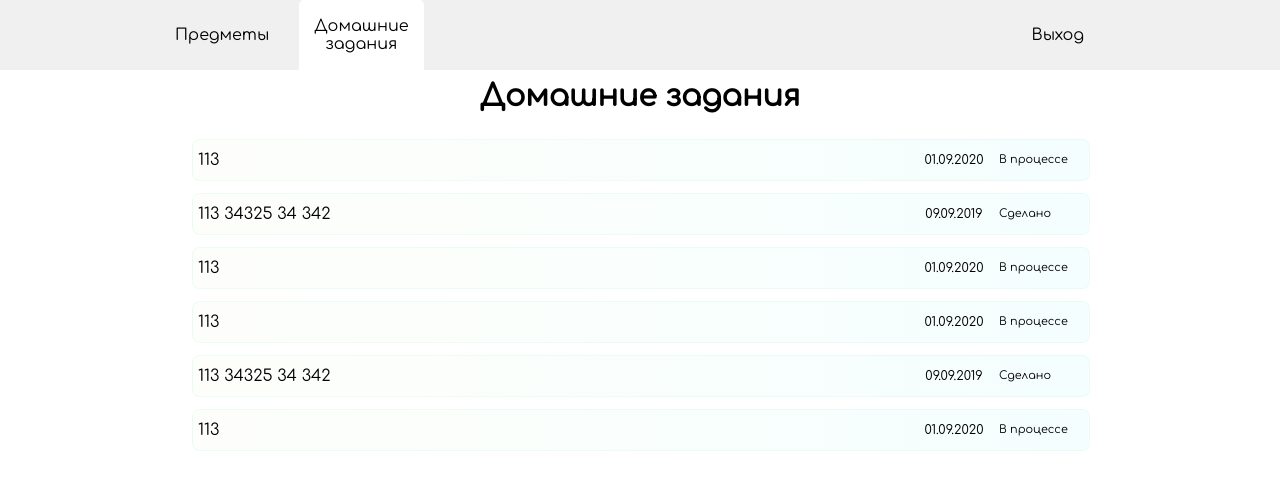
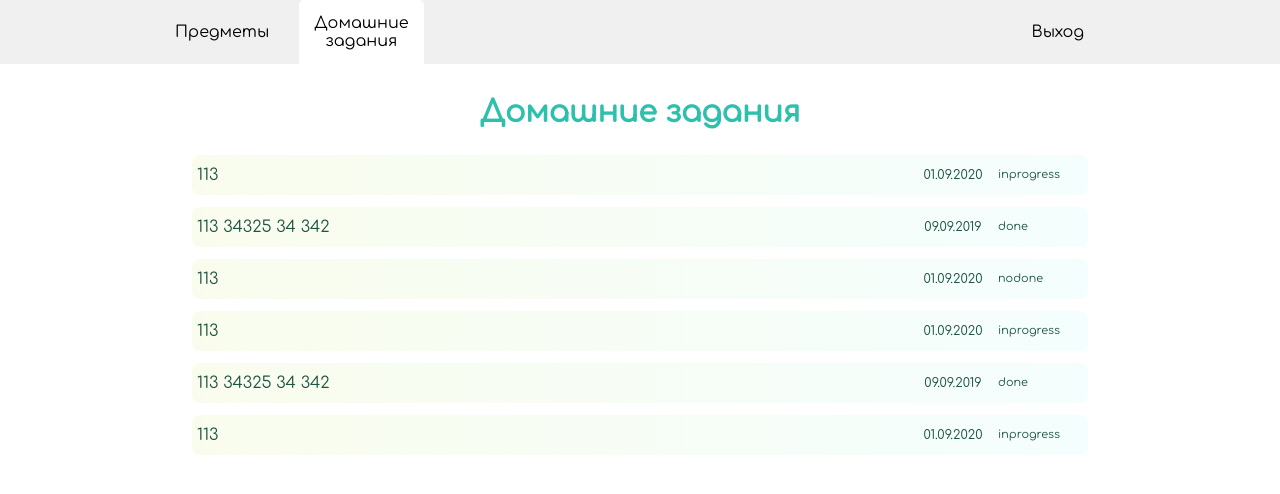
Before and after one commit to vladmv96/study-journal, a React (Create React App) app: page / in a window 1280 px wide. Shown: the top 494 px of the page. Built offline with nearby package versions, Linux system fonts and the light colour scheme.

Commit message:
Styles Changes 1.02

```diff
--- a/src/components/HomeworkCard.js
+++ b/src/components/HomeworkCard.js
@@ -1,5 +1,6 @@
 import React from 'react';
 import '../styles/HomeworkCard.css';
+import {getHomeworkStatusColor} from '../sources/utils';
 
 function HomeworkCard({
     tasks,
--- a/src/components/student/HomeworkModal.js
+++ b/src/components/student/HomeworkModal.js
@@ -2,11 +2,18 @@ import React from 'react';
 import '../../styles/HomeworkModal.css';
 
 function HomeworkModal({
-    currentHomeworkId
+    currentHomeworkId,
+    toggleHomeworkCardModal
 }) {
     return (
-        <div className='homework-modal-container'>
-            {currentHomeworkId}
+        <div
+            className='homework-modal-container-back'
+            onClick={() => toggleHomeworkCardModal()}
+        >
+            <div className='homework-modal-container' onClick={(e) => e.stopPropagation(e)}>
+                {currentHomeworkId}
+            </div>
+
         </div>
     )
 }
--- a/src/components/student/HomeworksPage.js
+++ b/src/components/student/HomeworksPage.js
@@ -13,35 +13,35 @@ function HomeworksPage() {
             id: 0,
             tasks: '113',
             deadlineDate: '01.09.2020',
-            cardStatus: 'В процессе'
+            cardStatus: 'inprogress'
         },
         {   id: 1,
             tasks: '113 34325 34 342 ',
             deadlineDate: '09.09.2019',
-            cardStatus: 'Сделано'
+            cardStatus: 'done'
         },
         {
             id: 2,
             tasks: '113',
             deadlineDate: '01.09.2020',
-            cardStatus: 'В процессе'
+            cardStatus: 'nodone'
         },
         {
             id: 3,
             tasks: '113',
             deadlineDate: '01.09.2020',
-            cardStatus: 'В процессе'
+            cardStatus: 'inprogress'
         },
         {   id: 4,
             tasks: '113 34325 34 342 ',
             deadlineDate: '09.09.2019',
-            cardStatus: 'Сделано'
+            cardStatus: 'done'
         },
         {
             id: 5,
             tasks: '113',
             deadlineDate: '01.09.2020',
-            cardStatus: 'В процессе'
+            cardStatus: 'inprogress'
         }
     ]
 
@@ -77,7 +77,11 @@ function HomeworksPage() {
                 </div>
             </div>
 
-            {homeworkModalIsOpen && <HomeworkModal currentHomeworkId={currentHomeworkId}/>}
+            {homeworkModalIsOpen && <HomeworkModal
+            currentHomeworkId={currentHomeworkId}
+            toggleHomeworkCardModal={toggleHomeworkCardModal}
+            />}
+
         </div>
     );
 }
--- a/src/components/student/SubjectCard.js
+++ b/src/components/student/SubjectCard.js
@@ -26,7 +26,7 @@ function SubjectCard({
               <div
                   className='homeworkStatus'
                   style={{
-                      color: getHomeworkStatusColor(homeworkStatus)
+                      color: `rgb(${getHomeworkStatusColor(homeworkStatus)})`
                   }}>
                   Д/з: {homeworkStatus}</div>
               <h2 className='averageMark'>{averageMark}</h2>
--- a/src/sources/utils.js
+++ b/src/sources/utils.js
@@ -1,13 +1,13 @@
 function getHomeworkStatusColor(homeworkStatus) {
     switch (homeworkStatus) {
         case 'nodone':
-            return 'rgba(250, 207, 207, 1)';
+            return '250, 207, 207';
         case 'done':
-            return 'rgba(143, 239, 205, 1)';
+            return '151,247,168';
         case 'inprogress':
-            return 'rgba(251, 227, 184, 1)' ;
+            return '251, 227, 184' ;
         default:
-            return 'rgb(165, 254, 230)';
+            return '165, 254, 230';
 
     }
 }
--- a/src/styles/App.css
+++ b/src/styles/App.css
@@ -2,4 +2,5 @@
 
 .App {
     font-family: 'Comfortaa', cursive;
+    color:rgb(45, 192, 172);
 }
--- a/src/styles/CardsContainer.css
+++ b/src/styles/CardsContainer.css
@@ -1,4 +1,5 @@
 .cardsContainer {
+    animation: 0.2s ease-in 0s 1 containerApear;
     margin: auto;
     width: 90vw;
     display: grid;
@@ -6,3 +7,12 @@
     grid-auto-rows: 200px;
     grid-gap: 15px;
 }
+
+@keyframes containerApear {
+    0% {
+        opacity: 0;
+    }
+    100% {
+        opacity: 1;
+    }
+}
--- a/src/styles/HomeworkCard.css
+++ b/src/styles/HomeworkCard.css
@@ -1,17 +1,26 @@
 .homework-card {
+    color: rgb(31, 83, 68);
     margin: auto;
     display: grid;
     grid-template-rows: 1;
     grid-template-columns: minmax(100px, 1fr) repeat(auto-fit, 90px);
-    border: 1px solid rgba(195, 248, 228,0.3);
     border-radius: 8px;
     width: 100%;
     min-height: 40px;
     cursor: pointer;
-    background: linear-gradient(90deg, rgba(241,249,211,0.1), rgba(151,247,245,0.1));
+    background: linear-gradient(90deg, rgba(241,249,211,0.4), rgba(151,247,245,0.1));
+    transition: 0.5s;
 }
 .homework-card:hover {
-    background: linear-gradient(90deg, rgba(241,249,211,0.2), rgba(151,247,245,0.2));
+    transition: 0.5s;
+    transform: scale(1.007);
+    filter: brightness(0.93)
+}
+
+
+.homework-card:active {
+    transition: 0.4s;
+    transform: scale(1);
 }
 
 .homework-card-tasks {
--- a/src/styles/HomeworkModal.css
+++ b/src/styles/HomeworkModal.css
@@ -1,5 +1,17 @@
+.homework-modal-container-back {
+    animation: 1s ease-out 0s 1 backgroundChanges;
+    width: 100vw;
+    height: 100vh;
+    position: absolute;
+    top: 0;
+    transition-duration: 1s;
+    background: rgba(255,255,255,0.7);
+}
+
 .homework-modal-container {
+    animation: 0.5s ease-out 0s 1 containerApear;
     background: white;
+    transition-duration: 1s;
     width: 50%;
     height: 50%;
     border: 1px solid purple;
@@ -7,3 +19,40 @@
     left: 25%;
     top: 15%;
 }
+
+@keyframes slideInFromLeft {
+    0% {
+      transform: translateX(-100%);
+    }
+    100% {
+      transform: translateX(0);
+    }
+  }
+
+@keyframes backgroundChanges {
+    0% {
+        background: rgba(255,255,255,0);
+    }
+    100%{
+        background: rgba(255,255,255,0.7);
+    }
+}
+
+@keyframes containerApear {
+    0% {
+        opacity: 0;
+    }
+    100% {
+        opacity: 1;
+    }
+}
+
+@media screen and (max-width: 500px) {
+    .homework-modal-container {
+        width: 90%;
+        height: 90%;
+        position: absolute;
+        top: 5%;
+        left: 5%;
+    }
+}
--- a/src/styles/HomeworksPage.css
+++ b/src/styles/HomeworksPage.css
@@ -1,8 +1,11 @@
 .homework-page {
+
     border: 1px solid black;
 }
 
 .homework-page-title {
+
+    animation: 0.2s ease-in 0s 1 containerApear;
     width: 50%;
     text-align: center;
     font-size: 30px;
@@ -12,6 +15,8 @@
 }
 
 .homework-cards-container {
+
+    animation: 0.2s ease-in 0s 1 containerApear;
     display: grid;
     grid-template-columns: 1;
     grid-template-rows: repeat( 40px);
@@ -19,3 +24,18 @@
     margin: auto;
     width: 70vw;
 }
+
+@media screen and (max-width: 500px) {
+    .homework-cards-container {
+        width: 90vw;
+    }
+}
+
+@keyframes containerApear {
+    0% {
+        opacity: 0;
+    }
+    100% {
+        opacity: 1;
+    }
+}
--- a/src/styles/MainPageHeader.css
+++ b/src/styles/MainPageHeader.css
@@ -7,13 +7,13 @@
 .mainPageHeader {
     width: 75vw;
     margin: auto;
-    min-height: 70px;
+    min-height: 8vh;
     display: grid;
     grid-template-columns: repeat(auto-fill, minmax(120px, 1fr));
-    grid-auto-rows: 70px;
+    grid-auto-rows: 8vh;
     grid-gap: 15px;
     position: relative;
-    margin-bottom: 10px;
+    margin-bottom: 4vh;
 }
 
 .mainPageHeader button {
--- a/src/styles/SubjectCard.css
+++ b/src/styles/SubjectCard.css
@@ -15,6 +15,15 @@
     padding: 7px;
     border-radius: 15px;
 
+    transition-duration: 0.4s;
+}
+
+.module-border-wrap:hover {
+    transform: scale(1.04);
+}
+
+.module-border-wrap:active {
+    transform: scale(0.95);
 }
 
 .subjectCard {
```
